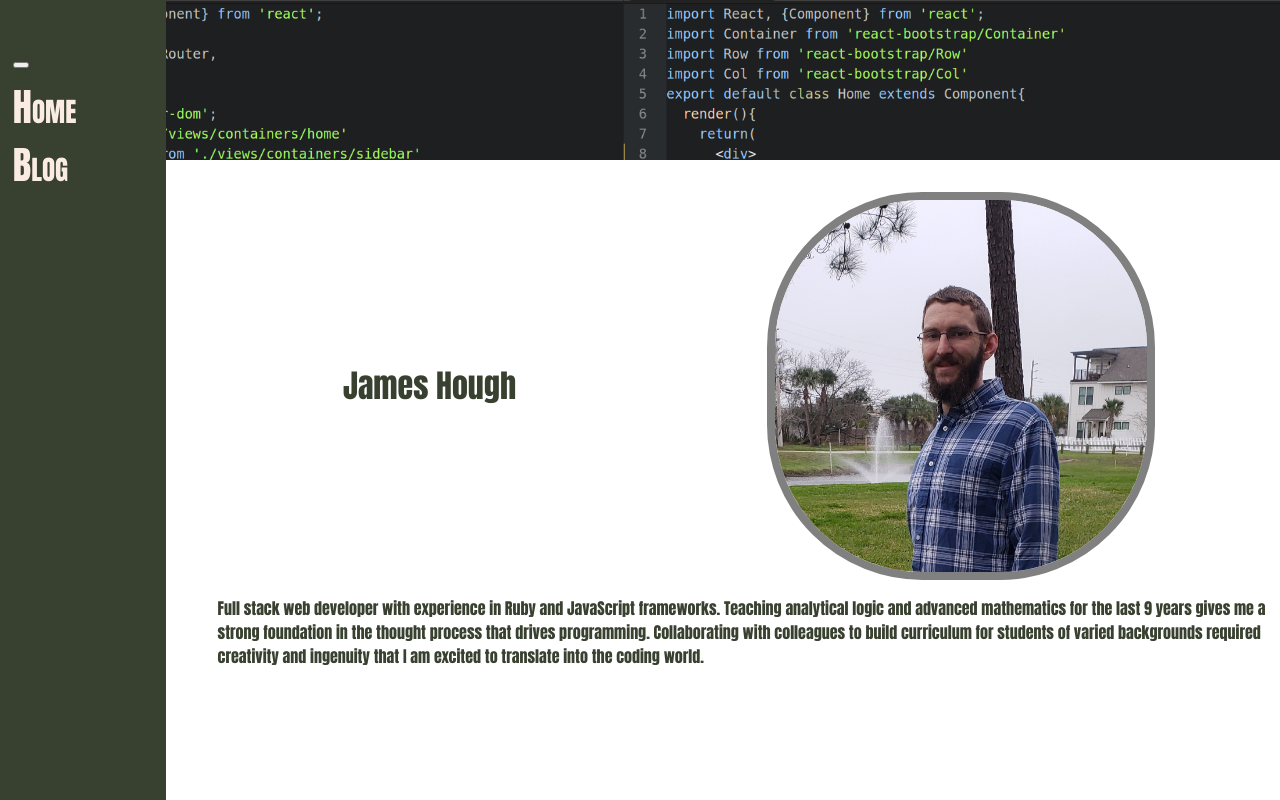
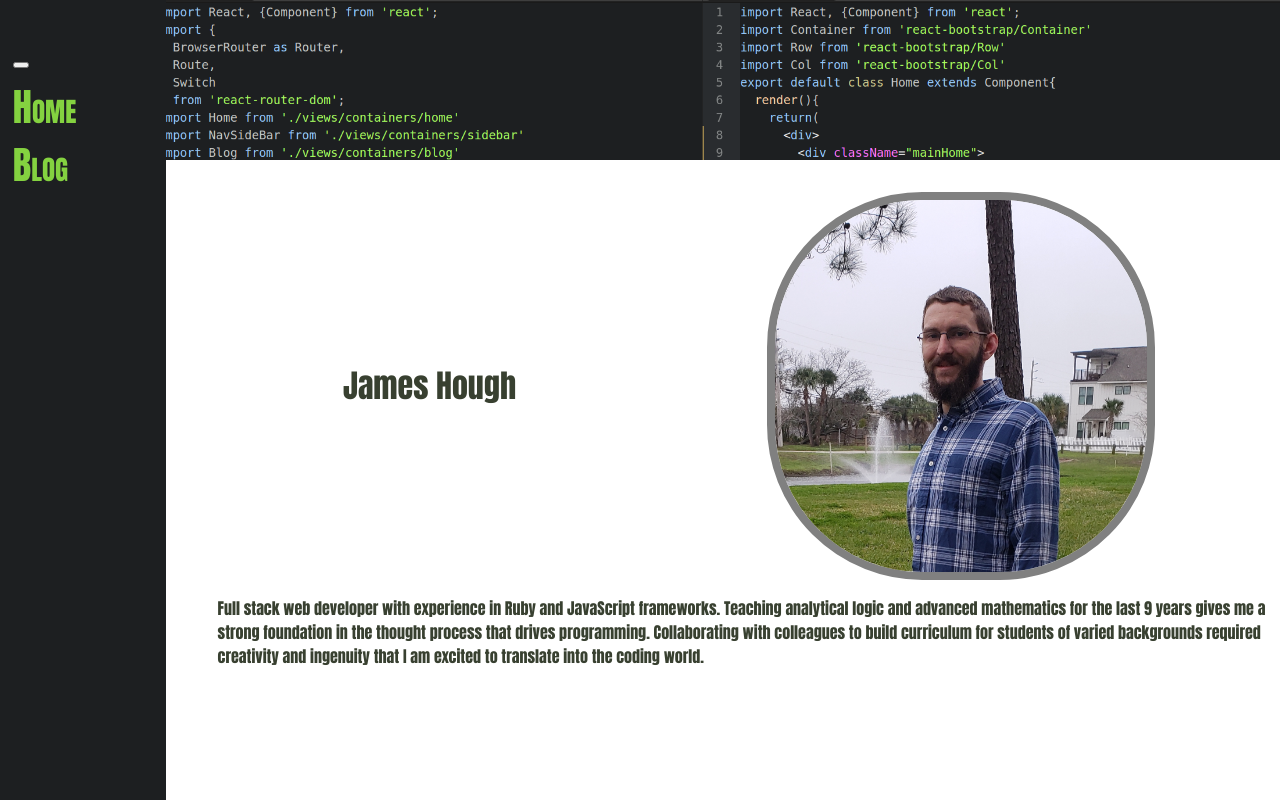
Before and after one commit to jehough/personalsite, a React (Create React App) app in the folder personal-site/: page / in a window 1280 px wide. Built offline with nearby package versions, Linux system fonts and the light colour scheme.

Commit message:
removes blog dropdown, adds link to blog

```diff
--- a/personal-site/src/App.css
+++ b/personal-site/src/App.css
@@ -41,7 +41,7 @@ body {
     background-color: white;
 }
 .navside {
-  background-color: #384030;
+  background-color: #1d1f21;
   height: 100%;
   width: 12%;
   padding-left: 1%;
@@ -54,7 +54,7 @@ body {
   font-family: Impact, Charcoal, sans-serif;
   font-size: 2.4em;
   word-spacing: .02em;
-  color: #FAECE3;
+  color: #84d240;
   font-weight: 400;
   text-decoration: none;
   font-style: normal;
@@ -87,8 +87,10 @@ body {
 .header{
   position: fixed;
   margin: 0;
+  top: 0;
+  right: 0;
   height: 10em;
-  width: 100%;
+  width: 88%;
   overflow: hidden;
 }
 
--- a/personal-site/src/views/containers/sidebar.js
+++ b/personal-site/src/views/containers/sidebar.js
@@ -6,15 +6,7 @@ import Dropdown from '../components/dropdown.js'
 
 
 class NavSideBar extends Component {
-  state ={
-    dropdown: false
-  }
 
-  handleClick = () =>{
-    let clicked = false
-    this.state.dropdown ? clicked = false : clicked = true
-    this.setState({dropdown: clicked})
-  }
   render(){
     return(
       <Navbar className="navside" expand="lg">
@@ -23,9 +15,8 @@ class NavSideBar extends Component {
         <Nav className="navItems">
           <Link to="/">Home</Link>
         </Nav>
-        <Nav className="dropdown" onClick={this.handleClick}>
-          Blog
-          {this.state.dropdown ? <Dropdown /> : null}
+        <Nav>
+          <a href="https://jehough.github.io/">Blog</a>
         </Nav>
         </Navbar.Collapse>
       </Navbar>
```
